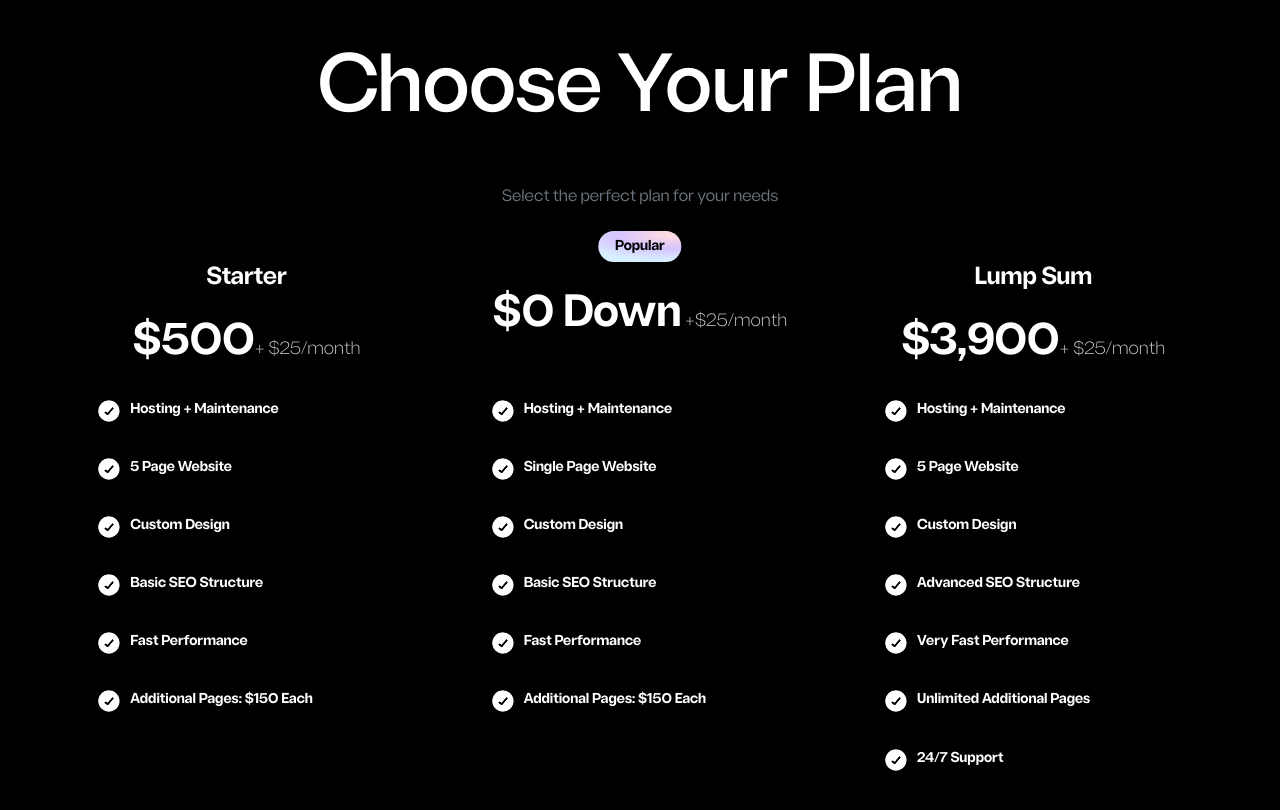
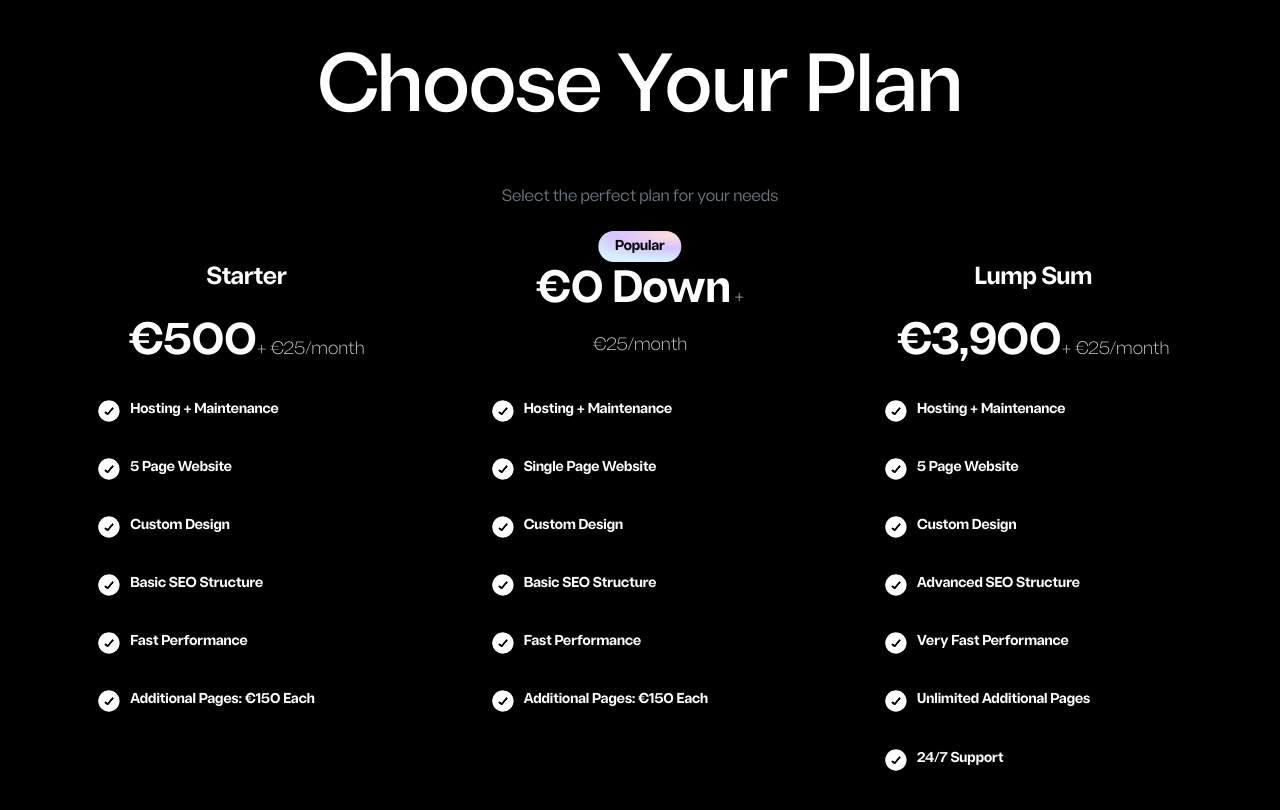
Before and after one commit to NextEraStudios/sitecy.github.io, a plain HTML site: page pricing/index.html in a window 1280 px wide. Shown: the part 102-912 px from the top of the page. Drawn offline with nearby package versions, Linux system fonts and the light colour scheme.

Commit message:
changed dollars to euros in pricing page

```diff
--- a/pricing/index.html
+++ b/pricing/index.html
@@ -132,7 +132,7 @@
 				<div class="el">
 					<div class="head">
 						<h3 class="h3">Starter</h3>
-						<div class="plan-price">$500<small>+ $25/month</small></div>
+						<div class="plan-price">€500<small>+ €25/month</small></div>
 					</div>
 					<ul>
 						<li><img src="../static/img/compare-check.svg" alt="Included" class="feature-icon">Hosting + Maintenance</li>
@@ -140,7 +140,7 @@
 						<li><img src="../static/img/compare-check.svg" alt="Included" class="feature-icon">Custom Design</li>
 						<li><img src="../static/img/compare-check.svg" alt="Included" class="feature-icon">Basic SEO Structure</li>
 						<li><img src="../static/img/compare-check.svg" alt="Included" class="feature-icon">Fast Performance</li>
-												<li><img src="../static/img/compare-check.svg" alt="Included" class="feature-icon">Additional Pages: $150 Each</li>
+												<li><img src="../static/img/compare-check.svg" alt="Included" class="feature-icon">Additional Pages: €150 Each</li>
 					</ul>
 					<a href="../contact/index.html" class="btn gradient-custom text-white"><span>Get Started</span></a>
 				</div>
@@ -150,7 +150,7 @@
 				<div class="el">
 					<span class="badge gradient-custom text-white popular-badge px-4 py-2">Popular</span>
 					<div class="head">
-						<div class="plan-price">$0 Down<small> +$25/month</small></div>
+						<div class="plan-price">€0 Down<small> +€25/month</small></div>
 					</div>
 					<ul>
 						<li><img src="../static/img/compare-check.svg" alt="Included" class="feature-icon">Hosting + Maintenance</li>
@@ -158,7 +158,7 @@
 						<li><img src="../static/img/compare-check.svg" alt="Included" class="feature-icon">Custom Design</li>
 						<li><img src="../static/img/compare-check.svg" alt="Included" class="feature-icon">Basic SEO Structure</li>
 						<li><img src="../static/img/compare-check.svg" alt="Included" class="feature-icon">Fast Performance</li>
-						<li><img src="../static/img/compare-check.svg" alt="Included" class="feature-icon">Additional Pages: $150 Each</li>
+						<li><img src="../static/img/compare-check.svg" alt="Included" class="feature-icon">Additional Pages: €150 Each</li>
 					</ul>
 					<!-- The button for the popular card might need a specific class if its default appearance on black is different -->
 					<!-- For now, assuming .btn.gradient-custom is styled for black bg initially, or .btn-black is acceptable -->
@@ -170,7 +170,7 @@
 				<div class="el">
 					<div class="head">
 						<h3 class="h3">Lump Sum</h3>
-						<div class="plan-price">$3,900<small>+ $25/month</small></div>
+						<div class="plan-price">€3,900<small>+ €25/month</small></div>
 					</div>
 					<ul>
 						<li><img src="../static/img/compare-check.svg" alt="Included" class="feature-icon">Hosting + Maintenance</li>
```
